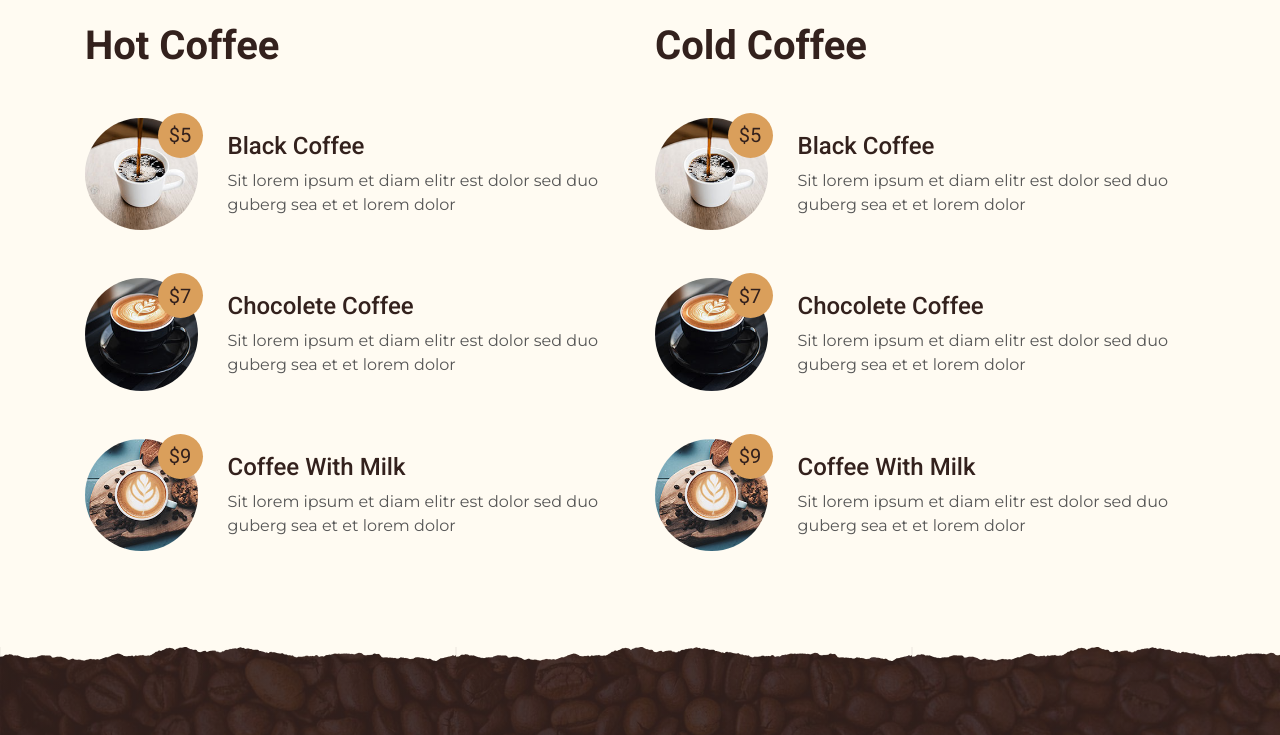
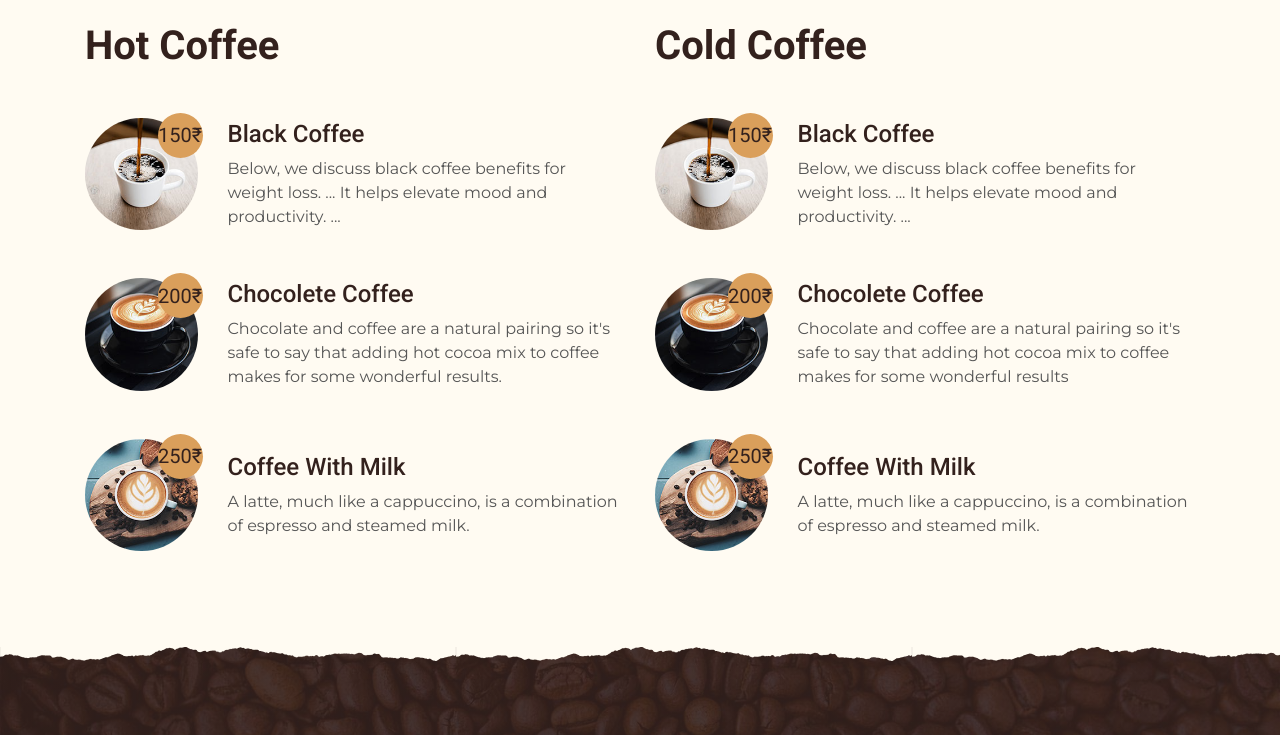
Before and after one commit to madhura-khot/madhurakhotstarbuks, a plain HTML site: page menu.html in a window 1280 px wide. Shown: the part 736-1471 px from the top of the page. Drawn offline with nearby package versions, Linux system fonts and the light colour scheme; files whose address does not match are found by name.

Commit message:
Update menu.html

```diff
--- a/menu.html
+++ b/menu.html
@@ -84,31 +84,31 @@
                     <div class="row align-items-center mb-5">
                         <div class="col-4 col-sm-3">
                             <img class="w-100 rounded-circle mb-3 mb-sm-0" src="menu-1.jpg" alt="">
-                            <h5 class="menu-price">$5</h5>
+                            <h5 class="menu-price">150₹</h5>
                         </div>
                         <div class="col-8 col-sm-9">
                             <h4>Black Coffee</h4>
-                            <p class="m-0">Sit lorem ipsum et diam elitr est dolor sed duo guberg sea et et lorem dolor</p>
+                            <p class="m-0">Below, we discuss black coffee benefits for weight loss. ... It helps elevate mood and productivity. ...</p>
                         </div>
                     </div>
                     <div class="row align-items-center mb-5">
                         <div class="col-4 col-sm-3">
                             <img class="w-100 rounded-circle mb-3 mb-sm-0" src="menu-2.jpg" alt="">
-                            <h5 class="menu-price">$7</h5>
+                            <h5 class="menu-price">200₹</h5>
                         </div>
                         <div class="col-8 col-sm-9">
                             <h4>Chocolete Coffee</h4>
-                            <p class="m-0">Sit lorem ipsum et diam elitr est dolor sed duo guberg sea et et lorem dolor</p>
+                            <p class="m-0">Chocolate and coffee are a natural pairing so it's safe to say that adding hot cocoa mix to coffee makes for some wonderful results.</p>
                         </div>
                     </div>
                     <div class="row align-items-center mb-5">
                         <div class="col-4 col-sm-3">
                             <img class="w-100 rounded-circle mb-3 mb-sm-0" src="menu-3.jpg" alt="">
-                            <h5 class="menu-price">$9</h5>
+                            <h5 class="menu-price">250₹</h5>
                         </div>
                         <div class="col-8 col-sm-9">
                             <h4>Coffee With Milk</h4>
-                            <p class="m-0">Sit lorem ipsum et diam elitr est dolor sed duo guberg sea et et lorem dolor</p>
+                            <p class="m-0">A latte, much like a cappuccino, is a combination of espresso and steamed milk.</p>
                         </div>
                     </div>
                 </div>
@@ -117,31 +117,31 @@
                     <div class="row align-items-center mb-5">
                         <div class="col-4 col-sm-3">
                             <img class="w-100 rounded-circle mb-3 mb-sm-0" src="menu-1.jpg" alt="">
-                            <h5 class="menu-price">$5</h5>
+                            <h5 class="menu-price">150₹</h5>
                         </div>
                         <div class="col-8 col-sm-9">
                             <h4>Black Coffee</h4>
-                            <p class="m-0">Sit lorem ipsum et diam elitr est dolor sed duo guberg sea et et lorem dolor</p>
+                            <p class="m-0">Below, we discuss black coffee benefits for weight loss. ... It helps elevate mood and productivity. ...</p>
                         </div>
                     </div>
                     <div class="row align-items-center mb-5">
                         <div class="col-4 col-sm-3">
                             <img class="w-100 rounded-circle mb-3 mb-sm-0" src="menu-2.jpg" alt="">
-                            <h5 class="menu-price">$7</h5>
+                            <h5 class="menu-price">200₹</h5>
                         </div>
                         <div class="col-8 col-sm-9">
                             <h4>Chocolete Coffee</h4>
-                            <p class="m-0">Sit lorem ipsum et diam elitr est dolor sed duo guberg sea et et lorem dolor</p>
+                            <p class="m-0">Chocolate and coffee are a natural pairing so it's safe to say that adding hot cocoa mix to coffee makes for some wonderful results</p>
                         </div>
                     </div>
                     <div class="row align-items-center mb-5">
                         <div class="col-4 col-sm-3">
                             <img class="w-100 rounded-circle mb-3 mb-sm-0" src="menu-3.jpg" alt="">
-                            <h5 class="menu-price">$9</h5>
+                            <h5 class="menu-price">250₹</h5>
                         </div>
                         <div class="col-8 col-sm-9">
                             <h4>Coffee With Milk</h4>
-                            <p class="m-0">Sit lorem ipsum et diam elitr est dolor sed duo guberg sea et et lorem dolor</p>
+                            <p class="m-0">A latte, much like a cappuccino, is a combination of espresso and steamed milk.</p>
                         </div>
                     </div>
                 </div>
```
